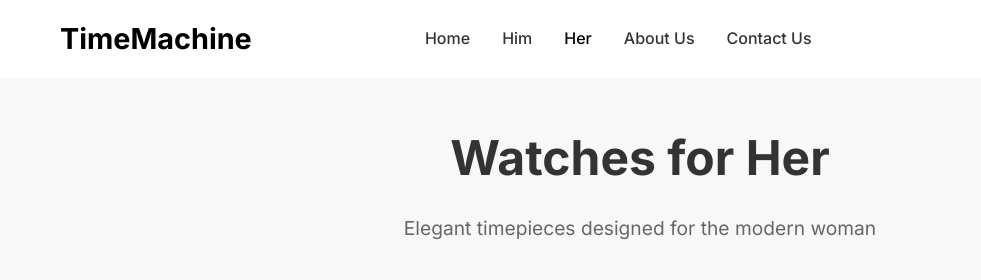
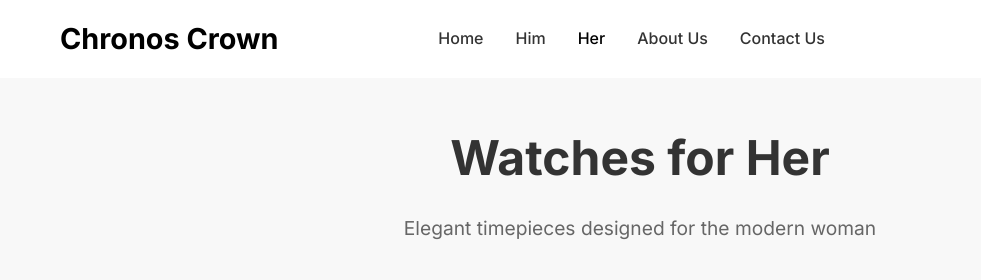
Before and after one commit to Shihan7021/ChronosCrown, a plain HTML site: page her.html in a window 1280 px wide. Shown: the top 280 px of the page, 0-981 px from the left. Drawn offline with Linux system fonts and the light colour scheme.

Commit message:
name change

```diff
--- a/her.html
+++ b/her.html
@@ -3,7 +3,7 @@
 <head>
     <meta charset="UTF-8">
     <meta name="viewport" content="width=device-width, initial-scale=1.0">
-    <title>Watches for Her - TimeMachine</title>
+    <title>Watches for Her - Chronos Crown</title>
     <link rel="stylesheet" href="css/style.css">
     <link href="https://fonts.googleapis.com/css2?family=Inter:wght@300;400;500;600;700&display=swap" rel="stylesheet">
 </head>
@@ -12,7 +12,7 @@
     <nav class="navbar">
         <div class="nav-container">
             <div class="nav-logo">
-                <a href="index.html">TimeMachine</a>
+                <a href="index.html">Chronos Crown</a>
             </div>
             <ul class="nav-menu">
                 <li class="nav-item">
```
Also changed, not shown: him.html (+2 -2 lines), login.html (+1 -1 lines).
